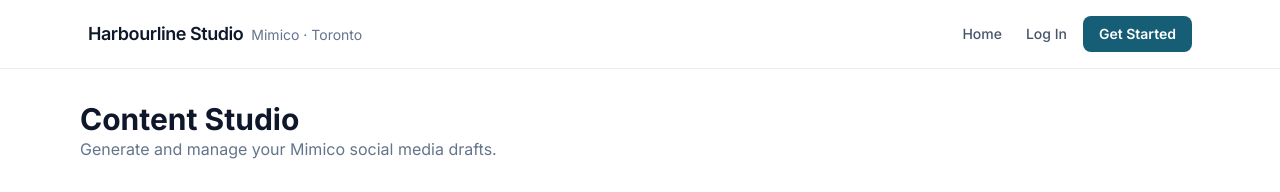
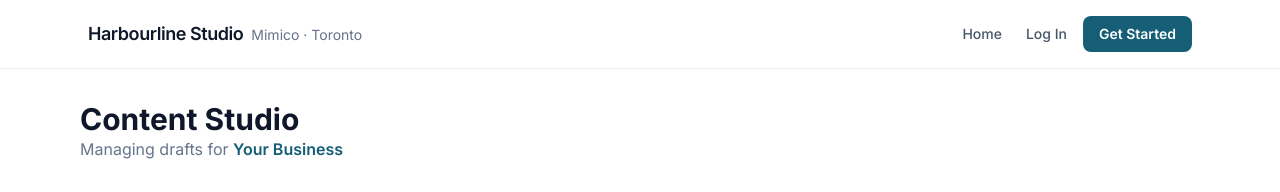
Before and after one commit to Nabilhar/Mimico-Saas-image-lab, a Next.js app: page /dashboard in a window 1280 px wide. Shown: the top 192 px of the page. Built offline with nearby package versions, Linux system fonts and the light colour scheme; no server answers.

Commit message:
fix: replace any types with strict records for vercel build

```diff
--- a/src/app/dashboard/page.tsx
+++ b/src/app/dashboard/page.tsx
@@ -1,5 +1,5 @@
 "use client";
-import { useUser} from "@clerk/nextjs";
+import { useUser } from "@clerk/nextjs";
 import { useState, useEffect } from "react";
 import { SiteHeader } from "@/components/SiteHeader";
 import { GenerateDashboard } from "@/components/GenerateDashboard";
@@ -10,41 +10,71 @@ interface Post {
   date: string;
 }
 
+interface BusinessData {
+  businessName: string;
+  category: string;
+  voice: string;
+  history: Post[];
+}
+
 export default function DashboardPage() {
   const { user } = useUser();
-  const [businessData, setBusinessData] = useState<Post[]>([]);
+
+  // FIX 1: Set the state to hold the BusinessData object, not just an array
+  const [businessData, setBusinessData] = useState<BusinessData | null>(null);
 
   useEffect(() => {
     if (user) {
       const saved = localStorage.getItem("mimico_business_profile");
-      if (saved) setBusinessData(JSON.parse(saved));
+      if (saved) {
+        setBusinessData(JSON.parse(saved));
+      }
     }
   }, [user]);
 
   const addPostToHistory = (newContent: string) => {
+    // We get the fresh data from LocalStorage to ensure we have the full profile
     const saved = localStorage.getItem("mimico_business_profile");
-    const currentData = saved ? JSON.parse(saved) : { history: [] };
+    const currentData: BusinessData = saved
+      ? JSON.parse(saved)
+      : { businessName: "", category: "", voice: "", history: [] };
 
+    // FIX 2: Only declare newPost ONCE
     const newPost: Post = {
       id: crypto.randomUUID(),
       content: newContent,
       date: new Date().toLocaleString(),
     };
-    const updatedData = {
+
+    // 3. Merge history into the full profile object
+    const updatedData: BusinessData = {
       ...currentData,
       history: [newPost, ...(currentData.history || [])]
     };
 
-
+    // 4. Save to LocalStorage and Update State
+    localStorage.setItem("mimico_business_profile", JSON.stringify(updatedData));
+    setBusinessData(updatedData);
   };
 
   return (
     <>
       <SiteHeader />
       <main className="mx-auto max-w-6xl px-4 py-8">
-        <header className="mb-8">
-          <h1 className="text-3xl font-bold text-slate-900">Content Studio</h1>
-          <p className="text-slate-500">Generate and manage your Mimico social media drafts.</p>
+        <header className="mb-8 flex justify-between items-center">
+          <div>
+            <h1 className="text-3xl font-bold text-slate-900">Content Studio</h1>
+            <p className="text-slate-500">
+              Managing drafts for <span className="text-cyan-800 font-semibold">{businessData?.businessName || "Your Business"}</span>
+            </p>
+          </div>
+
+          {/* Read-only Badge for Category */}
+          {businessData?.category && (
+            <div className="bg-cyan-50 border border-cyan-100 px-4 py-2 rounded-full">
+              <p className="text-xs font-bold text-cyan-800 uppercase tracking-widest">{businessData.category}</p>
+            </div>
+          )}
         </header>
 
         <div className="space-y-8">
@@ -52,6 +82,17 @@ export default function DashboardPage() {
             <GenerateDashboard onGenerateSuccess={addPostToHistory} />
           </section>
 
+          {/* History Display */}
+          {businessData?.history && businessData.history.length > 0 && (
+            <div className="grid gap-4 sm:grid-cols-2 lg:grid-cols-3">
+              {businessData.history.map((post) => (
+                <div key={post.id} className="bento-card-muted p-4 text-sm bg-slate-50/50 rounded-xl border border-slate-100">
+                  <p className="text-[10px] text-slate-400 mb-2 font-mono uppercase">{post.date}</p>
+                  <p className="text-slate-700 whitespace-pre-wrap line-clamp-6">{post.content}</p>
+                </div>
+              ))}
+            </div>
+          )}
         </div>
       </main>
     </>
```
